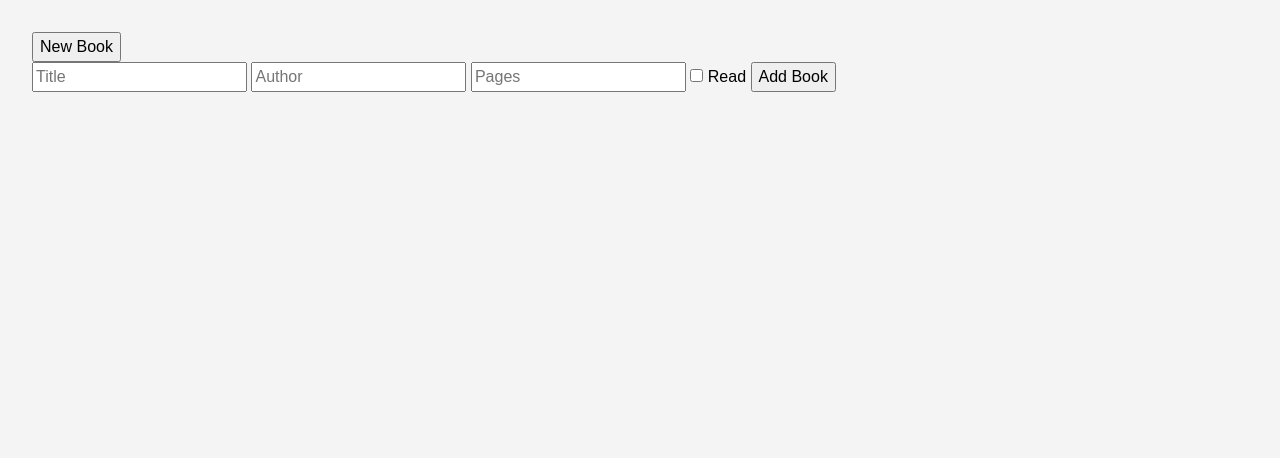
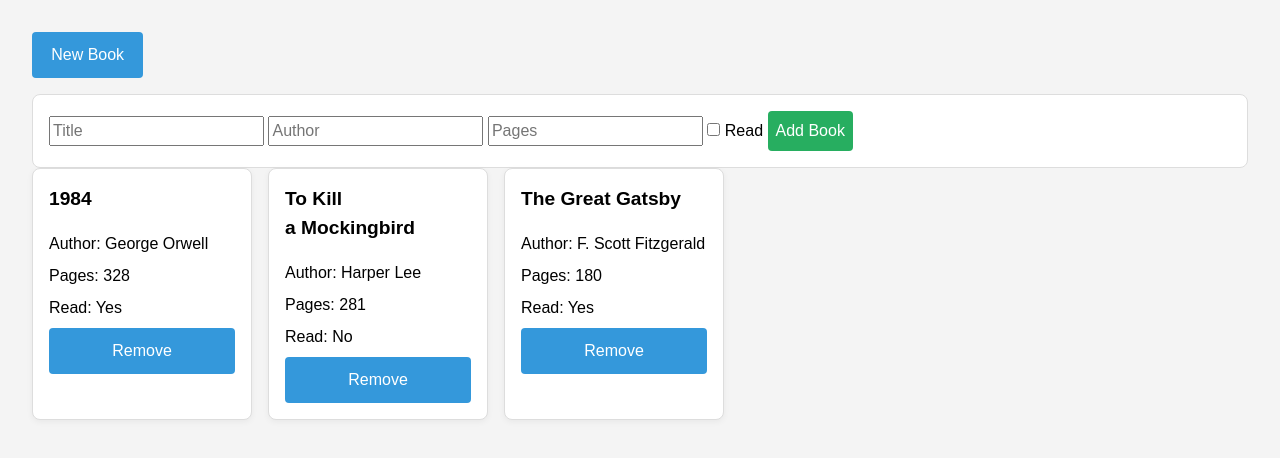
Before and after one commit to nikvxo/library, a plain HTML site: page index.html in a window 1280 px wide. Both pictures are taken after a click on the button "New Book". Drawn offline with Linux system fonts and the light colour scheme.

Commit message:
Basic styling finished, core functionality working.

```diff
--- a/script.js
+++ b/script.js
@@ -67,5 +67,7 @@ document.getElementById('newBookForm').addEventListener('submit', function(event
     displayBooks();
 });
 
-
+addBookToLibrary("1984", "George Orwell", 328, true);
+addBookToLibrary("To Kill a Mockingbird", "Harper Lee", 281, false);
+addBookToLibrary("The Great Gatsby", "F. Scott Fitzgerald", 180, true);
 displayBooks();
--- a/styles.css
+++ b/styles.css
@@ -103,3 +103,70 @@ body{
     flex-direction: column;
     gap: 0.5em;
 }
+
+.book h3 {
+  margin: 0 0 0.5em 0;
+  font-size: 1.2em;
+}
+
+.remove-btn {
+  background: #3498db;
+  color: #fff;
+  border: none;
+  border-radius: 4px;
+  padding: 0.7em 1.2em;
+  font-size: 1em;
+  cursor: pointer;
+  transition: background 0.2s;
+}
+
+.remove-btn:hover {
+  background: #c0392b;
+}
+
+#newBookBtn {
+  background: #3498db;
+  color: #fff;
+  border: none;
+  border-radius: 4px;
+  padding: 0.7em 1.2em;
+  font-size: 1em;
+  cursor: pointer;
+  margin-bottom: 1em;
+  transition: background 0.2s;
+}
+
+#newBookBtn:hover {
+  background: #217dbb;
+}
+
+#newBookForm {
+  background: #fff;
+  border: 1px solid #ddd;
+  border-radius: 8px;
+  padding: 1em;
+  display: flex;
+  gap: 2rem;
+  flex-direction: column;
+}
+
+#newBookform input[type="text"],
+#newBookform input[type="number"] {
+  padding: 0.5em;
+  border: 1px solid #ccc;
+  border-radius: 4px;
+}
+
+#newBookForm button[type="submit"] {
+  background: #27ae60;
+  color: #fff;
+  border: none;
+  border-radius: 4px;
+  padding: 0.5em;
+  cursor: pointer;
+  transition: background 0.2s;
+}
+
+#newBookForm button[type="submit"]:hover {
+  background: #219653;
+}
```
